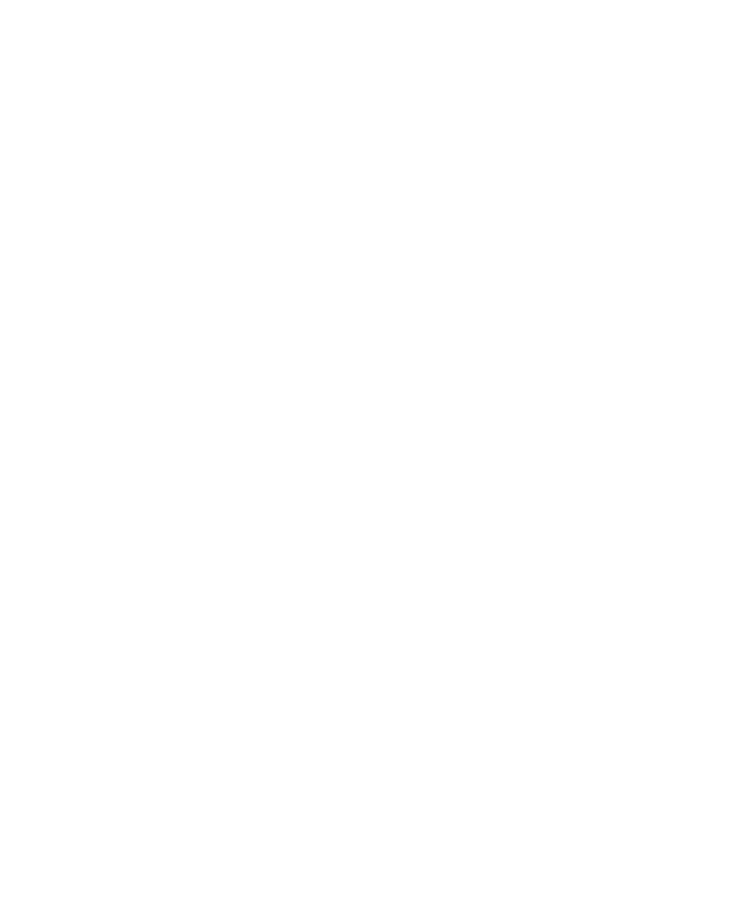
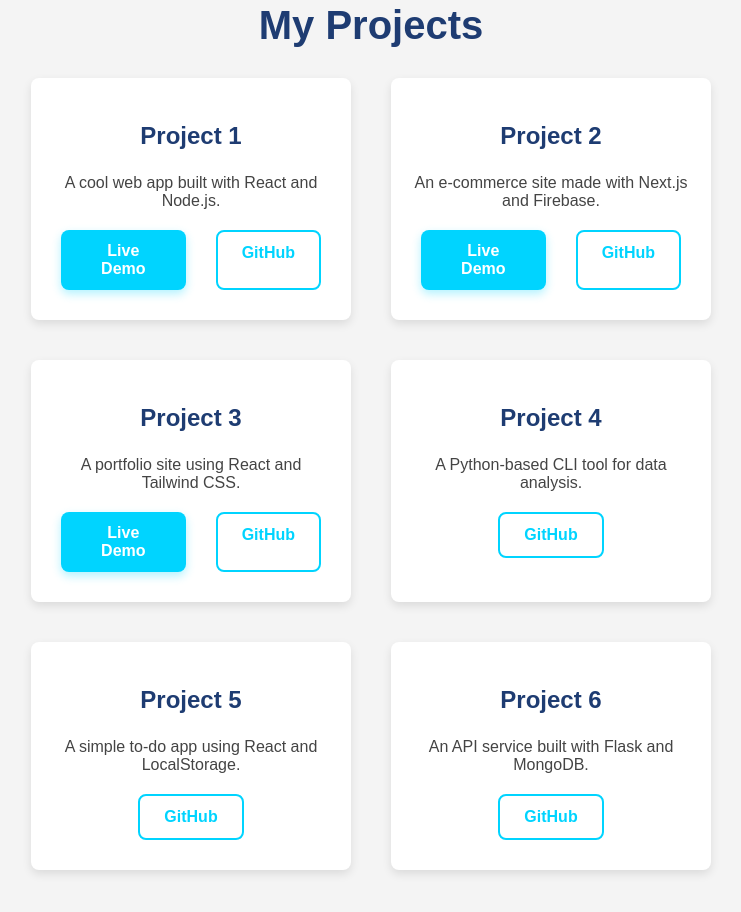
Before and after one commit to hamzas4011/personal-website, a React (Vite) app: page / in a window 1280 px wide. Shown: the part 1780-2692 px from the top of the page, without its empty margins (269-1010 px from the left). Before the commit the page ends 1700 px from the top, so only its background shows below. Built offline with nearby package versions, Linux system fonts and the light colour scheme.

Commit message:
updated projects

```diff
--- a/src/App.jsx
+++ b/src/App.jsx
@@ -1,6 +1,7 @@
 import React from "react";
 import Intro from "./components/Intro";
 import About from "./components/About";
+import Projects from "./components/Projects";
 import "./App.css";
 
 export default function App() {
@@ -8,6 +9,7 @@ export default function App() {
     <>
       <Intro />
       <About />
+      <Projects />
     </>
   );
 }
--- a/src/components/Projects.jsx
+++ b/src/components/Projects.jsx
@@ -0,0 +1,70 @@
+import React from "react";
+import "../styles/Projects.css"; // Import styles
+
+export default function Projects() {
+  // Project data
+  const projects = [
+    {
+      name: "Project 1",
+      description: "A cool web app built with React and Node.js.",
+      liveLink: "https://project1.vercel.app", // Has Live Demo
+      githubLink: "https://github.com/username/project1",
+    },
+    {
+      name: "Project 2",
+      description: "An e-commerce site made with Next.js and Firebase.",
+      liveLink: "https://project2.vercel.app", // Has Live Demo
+      githubLink: "https://github.com/username/project2",
+    },
+    {
+      name: "Project 3",
+      description: "A portfolio site using React and Tailwind CSS.",
+      liveLink: "https://project3.vercel.app", // Has Live Demo
+      githubLink: "https://github.com/username/project3",
+    },
+    {
+      name: "Project 4",
+      description: "A Python-based CLI tool for data analysis.",
+      liveLink: null, // No Live Demo, only GitHub
+      githubLink: "https://github.com/username/project4",
+    },
+    {
+      name: "Project 5",
+      description: "A simple to-do app using React and LocalStorage.",
+      liveLink: null, // No Live Demo, only GitHub
+      githubLink: "https://github.com/username/project5",
+    },
+    {
+      name: "Project 6",
+      description: "An API service built with Flask and MongoDB.",
+      liveLink: null, // No Live Demo, only GitHub
+      githubLink: "https://github.com/username/project6",
+    },
+  ];
+
+  return (
+    <section id="projects" className="projects">
+      <div className="projects-content">
+        <h2>My Projects</h2>
+        <div className="projects-list">
+          {projects.map((project, index) => (
+            <div key={index} className="project-card">
+              <h3>{project.name}</h3>
+              <p>{project.description}</p>
+              <div className="project-links">
+                {project.liveLink && (
+                  <a href={project.liveLink} target="_blank" className="button primary-btn">
+                    Live Demo
+                  </a>
+                )}
+                <a href={project.githubLink} target="_blank" className="button secondary-btn">
+                  GitHub
+                </a>
+              </div>
+            </div>
+          ))}
+        </div>
+      </div>
+    </section>
+  );
+}
--- a/src/styles/Projects.css
+++ b/src/styles/Projects.css
@@ -0,0 +1,84 @@
+/* Projects Section */
+.projects {
+    min-height: 100vh;
+    display: flex;
+    justify-content: center;
+    align-items: center;
+    text-align: center;
+    background-color: #f4f4f4;
+    color: #222;
+    padding: 50px 20px;
+  }
+
+  .projects-content {
+    max-width: 900px;
+  }
+
+  .projects h2 {
+    font-size: 2.5rem;
+    color: #1e3c72;
+    margin-bottom: 20px;
+  }
+
+  .projects-list {
+    display: flex;
+    flex-wrap: wrap;
+    justify-content: center;
+    gap: 20px;
+  }
+
+  .project-card {
+    background: white;
+    padding: 20px;
+    border-radius: 8px;
+    box-shadow: 0px 4px 10px rgba(0, 0, 0, 0.1);
+    width: 280px;
+  }
+
+  .project-card h3 {
+    font-size: 1.5rem;
+    color: #1e3c72;
+  }
+
+  .project-card p {
+    font-size: 1rem;
+    color: #444;
+    margin-bottom: 10px;
+  }
+
+  /* Buttons */
+  .project-links {
+    display: flex;
+    justify-content: center;
+    gap: 10px;
+  }
+
+  .button {
+    display: inline-block;
+    padding: 10px 16px;
+    font-size: 1rem;
+    font-weight: bold;
+    border-radius: 6px;
+    text-decoration: none;
+    transition: all 0.3s ease;
+    cursor: pointer;
+  }
+
+  .primary-btn {
+    background-color: #00d4ff;
+    color: white;
+  }
+
+  .primary-btn:hover {
+    background-color: #0099cc;
+  }
+
+  .secondary-btn {
+    border: 2px solid #00d4ff;
+    color: #00d4ff;
+  }
+
+  .secondary-btn:hover {
+    background-color: #00d4ff;
+    color: white;
+  }
```
